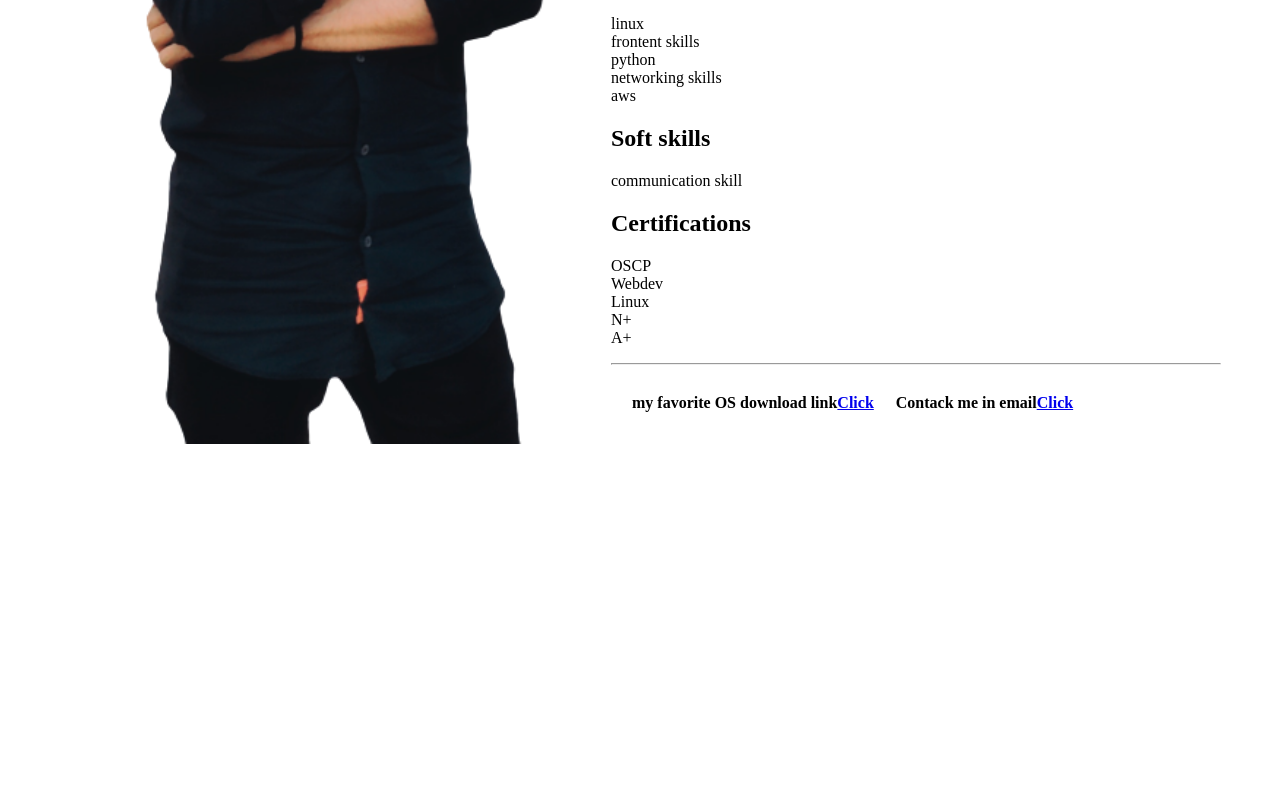
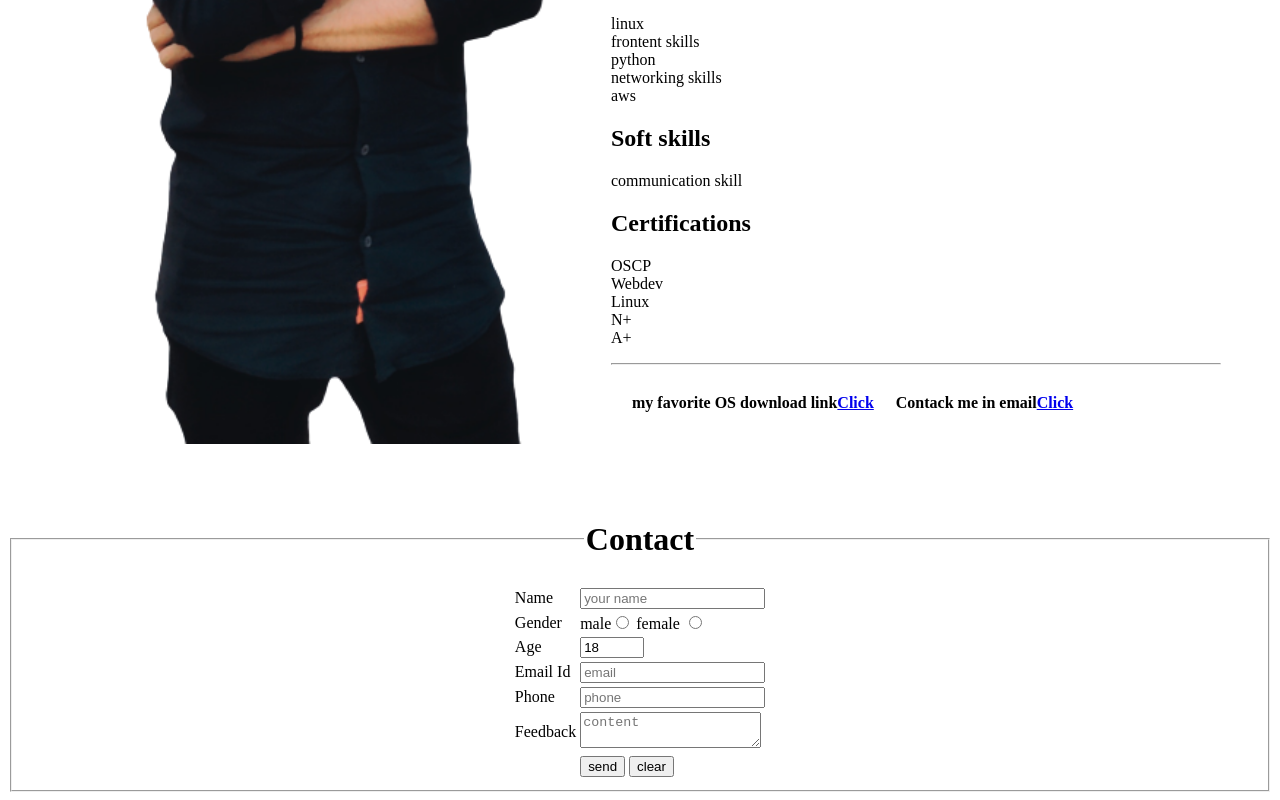
Before and after one commit to sklee007/skleeofl, a plain HTML site: page index.html in a window 1280 px wide. Shown: the part 679-1479 px from the top of the page. Before the commit the page ends 1186 px from the top, so only its background shows below. Drawn offline with Linux system fonts and the light colour scheme.

Commit message:
2 changes

```diff
--- a/index.html
+++ b/index.html
@@ -54,6 +54,47 @@ A+</p>
 	</tr>
 </table>
 
+<fieldset>
+	<legend align="center"><h1>Contact</h1></legend>
+	<div>
+	<form action="mailto:sktamilt@gmail.com" method="POST" enctype="text/plain">
+		<table align="center">
+		<tr>
+			<td><label for="name">Name</label></td>
+			<td><input id="name" placeholder="your name" type="text" name="name"></td>
+		</tr>
+		<tr>
+			<td><label for="male">Gender</label></td>
+			<td><label for="male">male</label><input id="male" type="radio" name="genter" value="male"> <label for="female">female</label> <input id="female" type="radio" name="genter" value="female"></td>
+		</tr>
+		<tr>
+			<td><label for="age">Age</label></td>
+			<td><input id="age" type="number" min="18" max="120" value="18" name="name"></td>
+		</tr>
+		<tr>
+			<td><label for="email">Email Id</label></td>
+			<td><input id="email" placeholder="email" type="email" name="email-id"></td>
+		</tr>
+		<tr>
+			<td><label for="phone">Phone</label></td>
+			<td><input id="phone" placeholder="phone" type="phone" name="phone"></td>
+		</tr>
+		<tr>
+			<td><label for="content">Feedback</label></td>
+			<td><textarea id="content" placeholder="content" name="content"></textarea></td>
+		</tr>
+		<tr>
+			<td></td>
+			<td><input type="submit" value="send"> <input type="reset" value="clear"></td>
+		</tr>
+
+
+		</table>
+
+	</form>
+</div>
+</fieldset>
+
 
 </body>
 </html>
```
